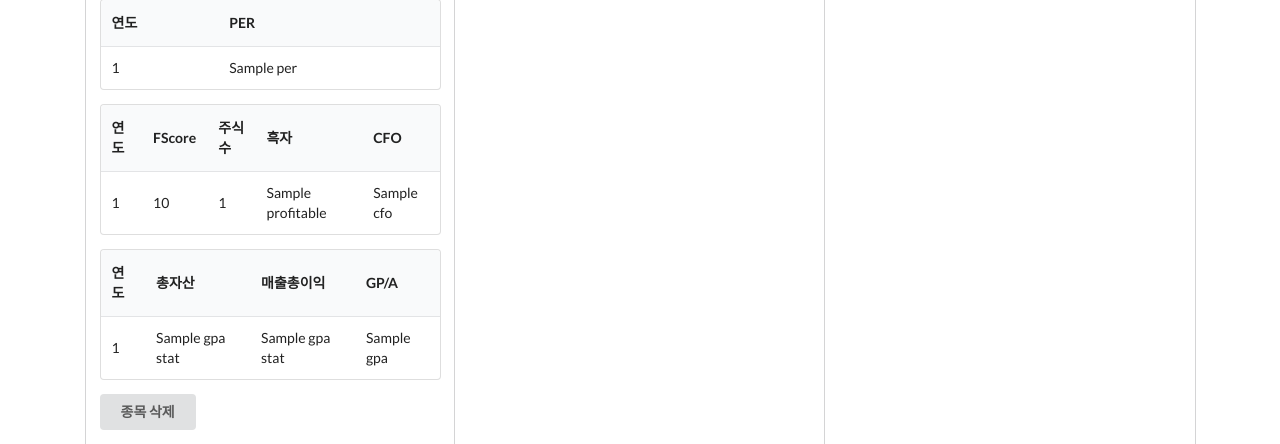
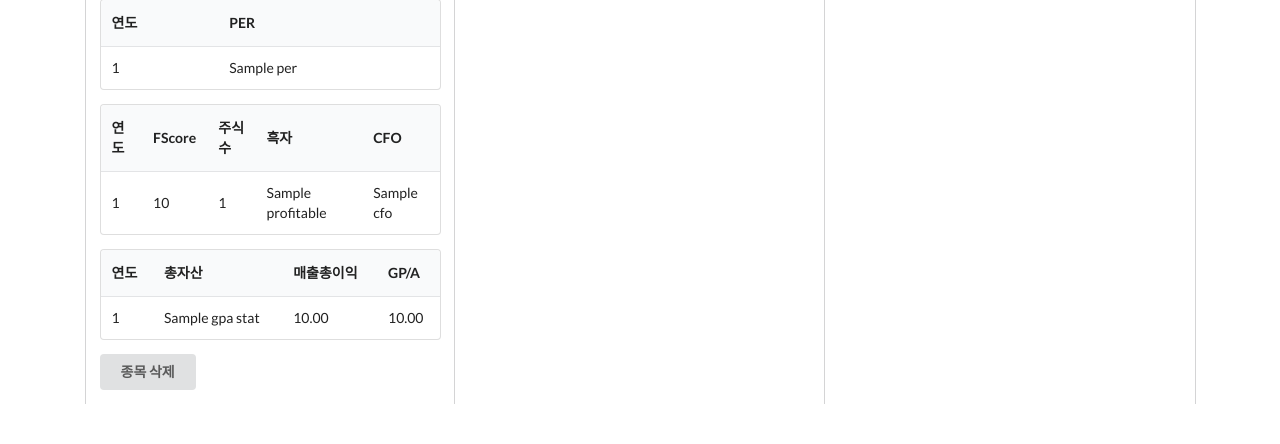
Before and after one commit to 0hoo/snowball, a Flask app: template templates/stock_detail.html in a window 1280 px wide. Shown: the part 1585-2029 px from the top of the page. After the commit the page ends 1989 px from the top, so only its background shows below. Run offline with Flask 2, Linux system fonts and the light colour scheme; the template is opened without the code that fills it: most values are stand-ins (such as "Sample title", 1, 10 or a date in 2020); some libraries are stand-ins or nearby versions.

Commit message:
GPA 포맷 수정

```diff
--- a/templates/stock_detail.html
+++ b/templates/stock_detail.html
@@ -271,8 +271,8 @@
                     <tr>
                         <td>{{ GPA[0] }}</td>
                         <td>{{ TA[1] }}</td>
-                        <td>{% if GP[1] %}{{ GP[1] }}{% endif %}</td>
-                        <td>{% if GPA[1] %}{{ GPA[1] }}{% endif %}</td>
+                        <td>{% if GP[1] %}{{ '%.2f'|format(GP[1]) }}{% endif %}</td>
+                        <td>{% if GPA[1] %}{{ '%.2f'|format(GPA[1]) }}{% endif %}</td>
                     </tr>
                     {% endfor %}
                 </tbody>
```
